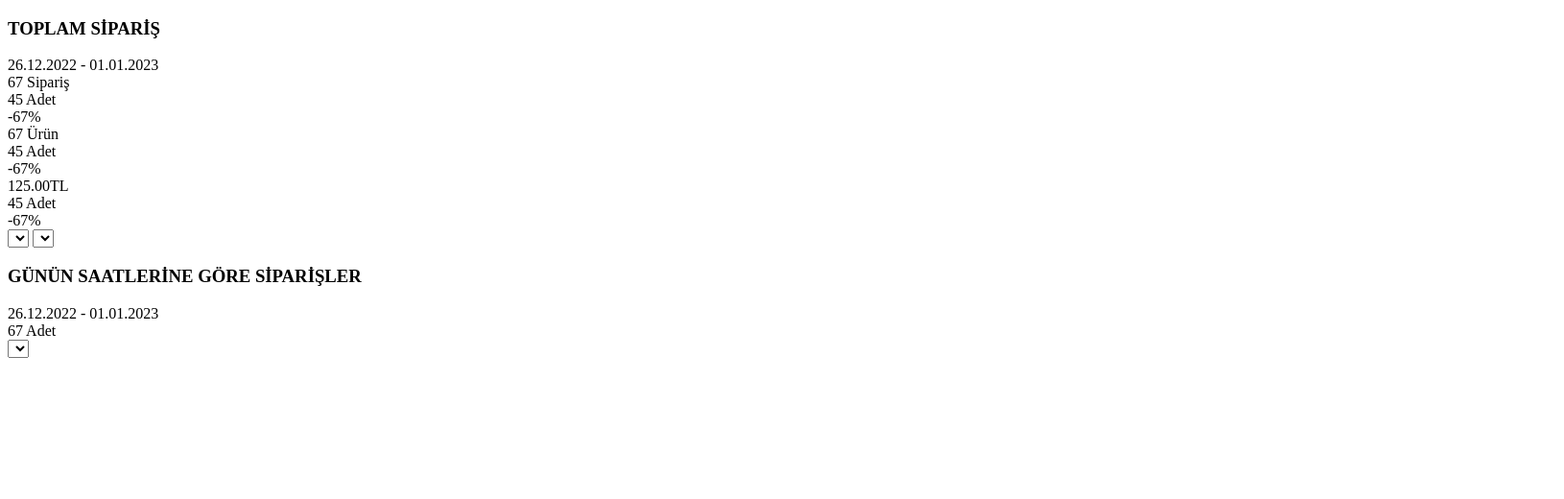
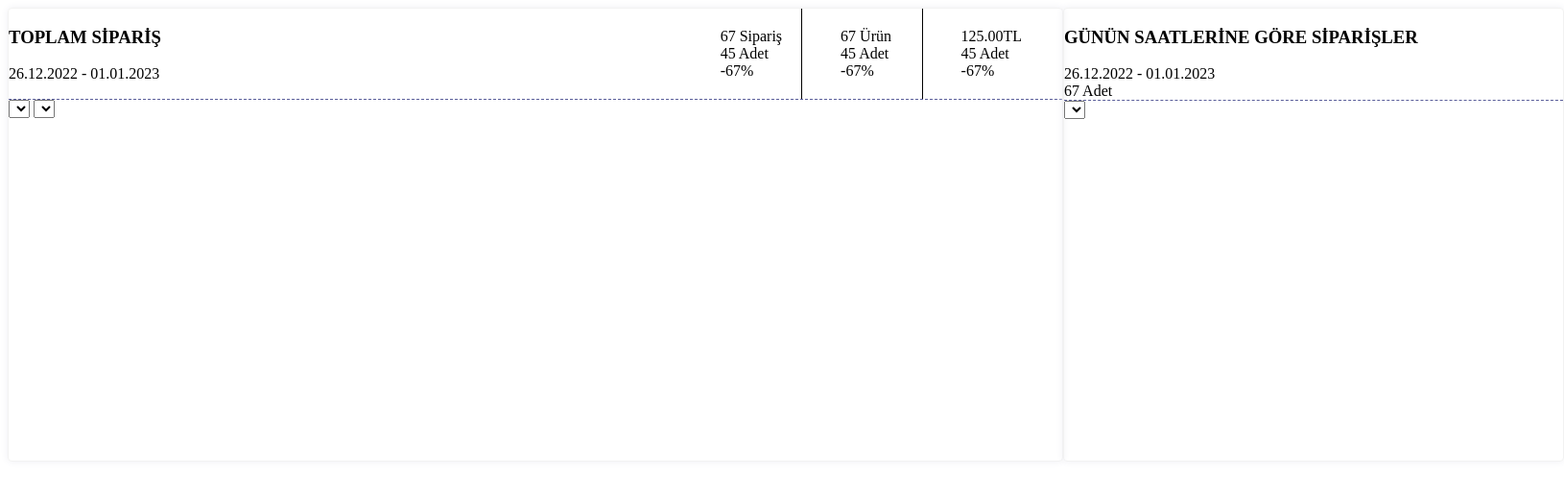
Before and after one commit to mertcannerse/dashboard-page, a plain HTML site: page index.html in a window 1280 px wide. Shown: the whole page at 96% size, 1630 px wide, since content can reach past the window. Drawn offline with nearby package versions, Linux system fonts and the light colour scheme.

Commit message:
index.html & style.css updated

```diff
--- a/index.html
+++ b/index.html
@@ -13,24 +13,28 @@
         <div class="row1">
             <div class="row1-leftside">
                 <div class="row1-leftside-header">
-                    <div>
+                    <div class="row1-leftside-header-leftside">
                         <h3>TOPLAM SİPARİŞ</h3>
                         <div><span>26.12.2022</span> - <span>01.01.2023</span></div>
                     </div>
-                    <div>
-                        <div>
+                    <div class="row1-leftside-header-rightside">
+                        <div style="border-right:1px solid #000;
+                         margin-right: 20px ; padding: 20px;">
                             <div><span>67</span> Sipariş</div>
                             <div><span>45</span> Adet</div>
                             <div><span>-67%</span></div>
                         </div>
-                        <div>
+                        <div style="border-right:1px solid #000 ;
+                        margin-right: 20px ; padding: 20px;">
                             <div><span>67</span> Ürün</div>
                             <div><span>45</span> Adet</div>
                             <div><span>-67%</span></div>
                         </div>
-                        <div><span>125.00</span>TL</div>
-                        <div><span>45</span> Adet</div>
-                        <div><span>-67%</span></div>
+                        <div style=" margin-right: 20px ; padding: 20px;">
+                            <div><span>125.00</span>TL</div>
+                            <div><span>45</span> Adet</div>
+                            <div><span>-67%</span></div>
+                        </div>
                     </div>
                 </div>
 
--- a/style.css
+++ b/style.css
@@ -0,0 +1,45 @@
+.row1 {
+  display: grid;
+  grid-template-columns: 3fr 1fr;
+}
+
+.row1-leftside {
+  top: 139px;
+  left: 249px;
+  width: 1098px;
+  height: 471px;
+  box-shadow: 0px 0px 8px #efeff4;
+  border: 1px solid #f2f2f2;
+  border-radius: 4px;
+  opacity: 1;
+}
+
+.row1-rightside {
+  top: 139px;
+  left: 1377px;
+  width: 520px;
+  height: 471px;
+  box-shadow: 0px 0px 8px #efeff4;
+  border: 1px solid #f2f2f2;
+  border-radius: 4px;
+  opacity: 1;
+}
+
+.row1-leftside-header {
+  border-bottom: 1px dashed #5a5e9a;
+}
+
+.row1-leftside-header {
+  display: flex;
+  flex-direction: row;
+  justify-content: space-between;
+}
+
+.row1-leftside-header-rightside {
+  display: grid;
+  grid-template-columns: 1fr 1fr 1fr;
+}
+
+.row1-rightside-header {
+  border-bottom: 1px dashed #5a5e9a;
+}
```
